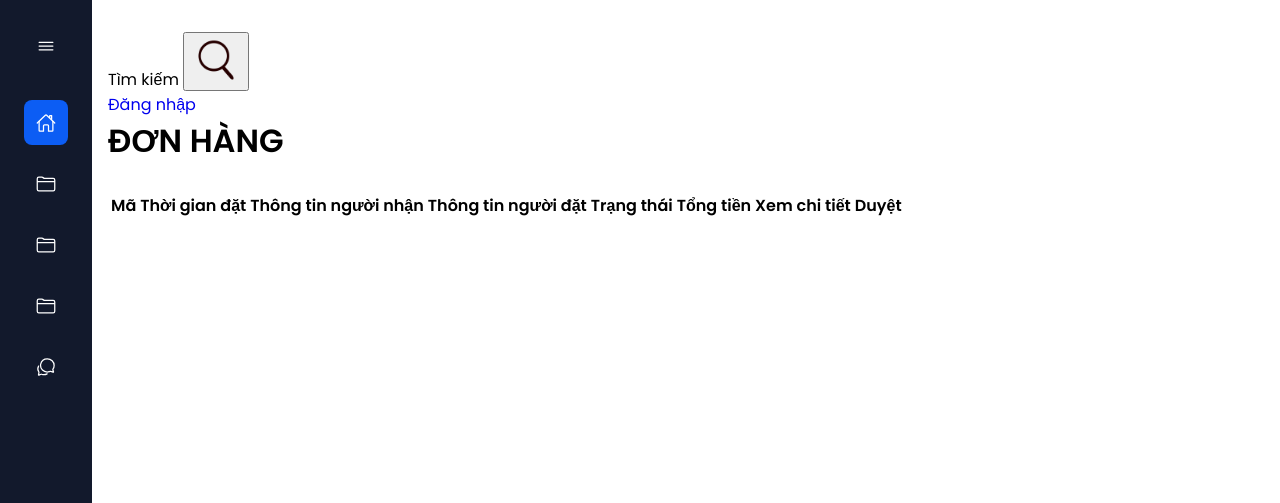
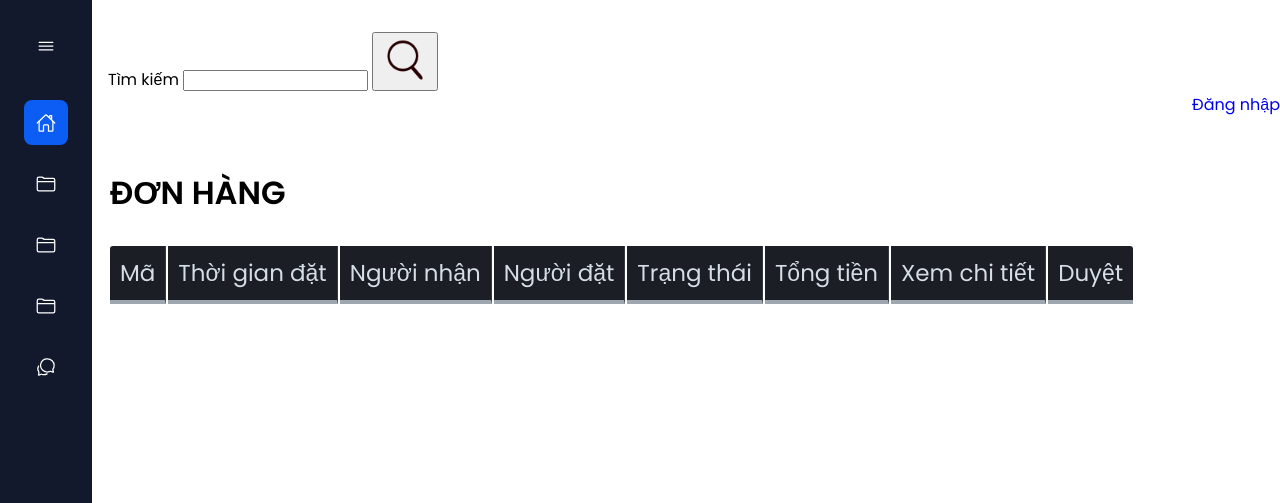
Before and after one commit to maoleng/store-website, a PHP site: page /receipts/index.php in a window 1280 px wide. Shown: the top 503 px of the page. Run offline with PHP 8.4, Linux system fonts and the light colour scheme; a user stored in the database is signed in; data comes from the database, SQL or seed files in the repository; data that the repository does not hold is empty; some libraries are stand-ins or nearby versions.

Commit message:
format: index admin site

```diff
--- a/admin/receipts/index.php
+++ b/admin/receipts/index.php
@@ -3,10 +3,11 @@
 <html>
 <head>
 	<title></title>
-	<link rel="stylesheet" href="../index1.css">
+	<link rel="stylesheet" href="../index3.css">
 	<link rel="stylesheet" href="../style_validate1.css">
+	<link rel="stylesheet" type="text/css" href="../style_table.css">
 </head>
-<body>
+
 
 <?php
 require '../connect_database.php';
@@ -44,20 +45,13 @@ $query_sql_command_select = mysqli_query($connect_database, $sql_command_select)
 
  ?>
 
-
-
-<div class="all">
-	<div class="left">
+<body>
 <?php require '../menu.php'; ?>
-	</div>
-
-	<div class="right">
 <div class="top">
-
 	<div class = "search">
 		<form class = "form_search">
 			Tìm kiếm
-<!-- 					<input type="search" name="search"> -->
+			<input type="search" name="search" value = "<?php echo $content_search ?>">
 			<button>
 				<img src="../style/style_image/icon_search.png" width="50px">
 			</button>
@@ -68,7 +62,6 @@ $query_sql_command_select = mysqli_query($connect_database, $sql_command_select)
 		<a class = "login" href="https://google.com">Đăng nhập</a>
 	</div>
 </div>
-
 
 <div class = "bot">
 	<div class = "header">
@@ -81,8 +74,8 @@ $query_sql_command_select = mysqli_query($connect_database, $sql_command_select)
 		<tr>
 			<th>Mã</th>
 			<th>Thời gian đặt</th>
-					<th>Thông tin người nhận</th>
-					<th>Thông tin người đặt</th>
+			<th>Người nhận</th>
+			<th>Người đặt</th>
 			<th>Trạng thái</th>
 			<th>Tổng tiền</th>
 			<th>Xem chi tiết</th>
@@ -142,9 +135,6 @@ $query_sql_command_select = mysqli_query($connect_database, $sql_command_select)
 		</a>
 	<?php } ?>
 </div>
-	</div>
-</div>
-
 
 </body>
 </html>
```
Also changed, not shown: admin/root/index.php (+4 -15 lines). Lines whose indentation alone changed are shown as unchanged.
